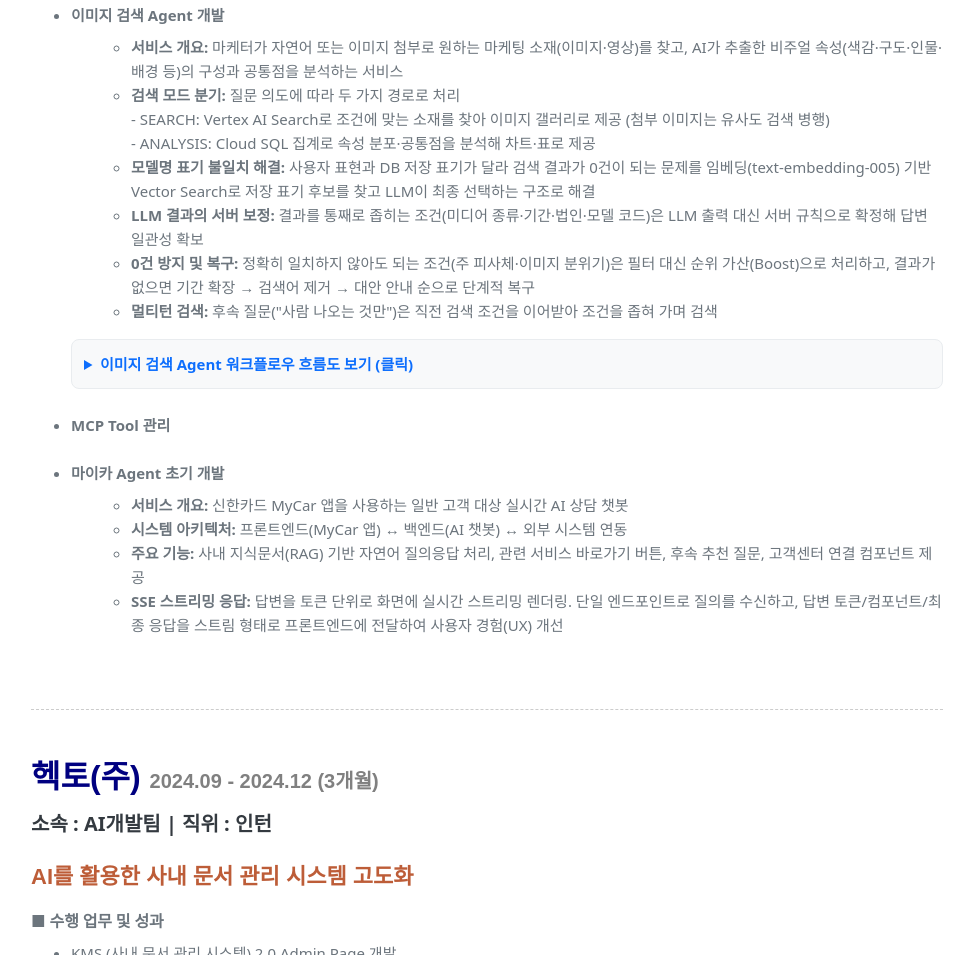
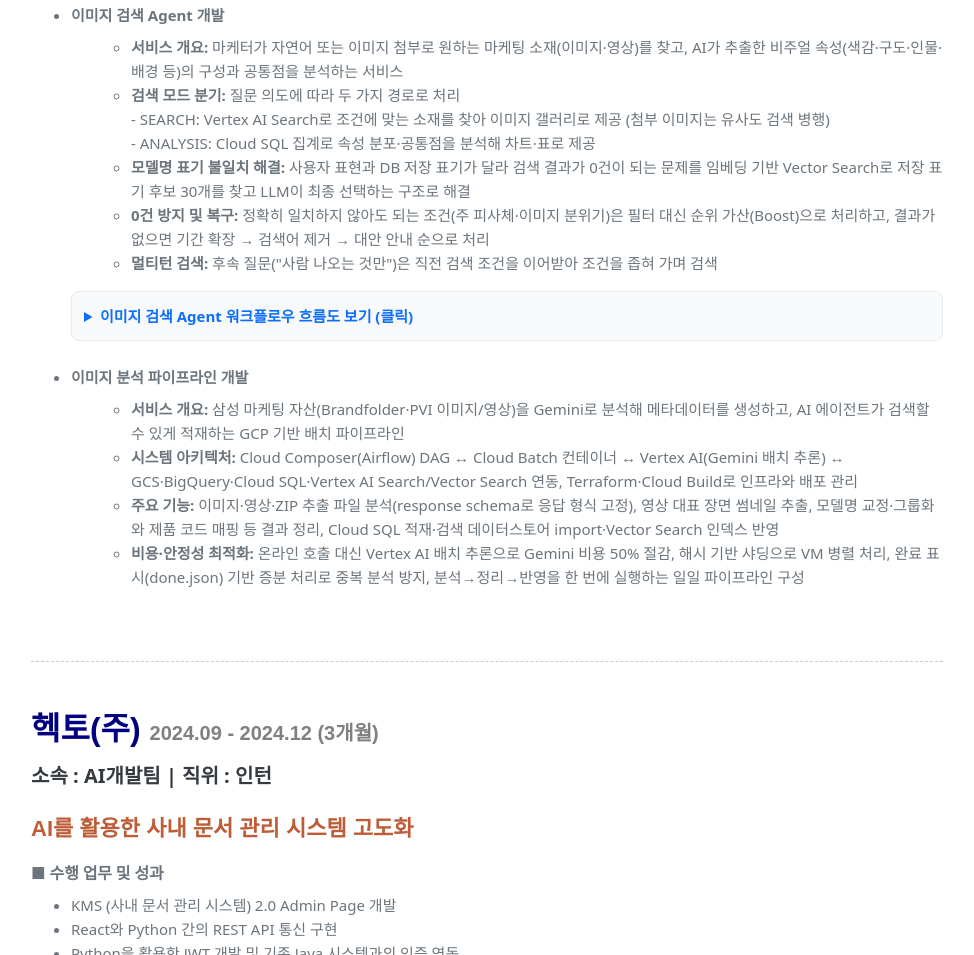
Before and after one commit to whiteblossom/portfolio_page, a plain HTML site: page index.html in a window 1280 px wide. Shown: the part 3607-4562 px from the top of the page, without its empty margins (289-1263 px from the left). Drawn offline with nearby package versions, Linux system fonts and the light colour scheme; a web font is replaced by a local one.

Commit message:
Update index.html

```diff
--- a/index.html
+++ b/index.html
@@ -333,9 +333,8 @@
                                         <br>- SEARCH: Vertex AI Search로 조건에 맞는 소재를 찾아 이미지 갤러리로 제공 (첨부 이미지는 유사도 검색 병행)
                                         <br>- ANALYSIS: Cloud SQL 집계로 속성 분포·공통점을 분석해 차트·표로 제공
                                     </li>
-                                    <li><b>모델명 표기 불일치 해결:</b> 사용자 표현과 DB 저장 표기가 달라 검색 결과가 0건이 되는 문제를 임베딩(text-embedding-005) 기반 Vector Search로 저장 표기 후보를 찾고 LLM이 최종 선택하는 구조로 해결</li>
-                                    <li><b>LLM 결과의 서버 보정:</b> 결과를 통째로 좁히는 조건(미디어 종류·기간·법인·모델 코드)은 LLM 출력 대신 서버 규칙으로 확정해 답변 일관성 확보</li>
-                                    <li><b>0건 방지 및 복구:</b> 정확히 일치하지 않아도 되는 조건(주 피사체·이미지 분위기)은 필터 대신 순위 가산(Boost)으로 처리하고, 결과가 없으면 기간 확장 → 검색어 제거 → 대안 안내 순으로 단계적 복구</li>
+                                    <li><b>모델명 표기 불일치 해결:</b> 사용자 표현과 DB 저장 표기가 달라 검색 결과가 0건이 되는 문제를 임베딩 기반 Vector Search로 저장 표기 후보 30개를 찾고 LLM이 최종 선택하는 구조로 해결</li>
+                                    <li><b>0건 방지 및 복구:</b> 정확히 일치하지 않아도 되는 조건(주 피사체·이미지 분위기)은 필터 대신 순위 가산(Boost)으로 처리하고, 결과가 없으면 기간 확장 → 검색어 제거 → 대안 안내 순으로 처리</li>
                                     <li><b>멀티턴 검색:</b> 후속 질문("사람 나오는 것만")은 직전 검색 조건을 이어받아 조건을 좁혀 가며 검색</li>
                                 </ul>
 
@@ -346,19 +345,19 @@
 [ Start ]
    │
    ▼
-[ Intent Classifier ] : 질문 의도·멀티턴 여부 판정 ── (V1 아님) ──▶ [ 일반 성과 분석 흐름 ]
+[ Intent Classifier ] : 질문 의도·멀티턴 여부 판정 ── (Visual 아님) ──▶ [ 일반 성과 분석 흐름 ]
    │
-   ▼ (V1: 비주얼 자산 검색)
+   ▼ (Visual: 비주얼 자산 검색)
 [ Visual Router ] : 비주얼 흐름 진입, 사용자 원질의 보존
    │
    ▼
-[ Image Analyzer ] : 첨부 이미지 속성 분석 (해상도 PIL + Gemini 속성 분류)
+[ Image Analyzer ] : 첨부 이미지 속성 분석 (이미지 속성 분류)
    │
    ▼
 [ Query Rewriter ] : 영어 검색 문장 생성, 모드(SEARCH/ANALYSIS) 판정, 제품·법인 추출
    │
    ▼
-[ Vector Search ] : 제품명·카테고리·배경색을 저장 표기 후보로 변환 (Vertex Vector Search)
+[ Vector Search ] : 제품명·카테고리·배경색을 저장 표기 후보 검색 (Vertex Vector Search)
    │
    ▼
 [ Filter Refiner ] : LLM이 구조화 필터 생성 → 서버 규칙으로 보정
@@ -378,16 +377,15 @@
 [ End ]</pre>
                                 </details>
                             </li>
-                            <li class="mb-4"><b>MCP Tool 관리</b></li>
                             <li class="mb-4">
-                                <b>마이카 Agent 초기 개발</b>
-                                <ul class="mt-2 text-secondary" style="list-style-type: circle; margin-left: 20px;">
-                                    <li><b>서비스 개요:</b> 신한카드 MyCar 앱을 사용하는 일반 고객 대상 실시간 AI 상담 챗봇</li>
-                                    <li><b>시스템 아키텍처:</b> 프론트엔드(MyCar 앱) ↔ 백엔드(AI 챗봇) ↔ 외부 시스템 연동</li>
-                                    <li><b>주요 기능:</b> 사내 지식문서(RAG) 기반 자연어 질의응답 처리, 관련 서비스 바로가기 버튼, 후속 추천 질문, 고객센터 연결 컴포넌트 제공</li>
-                                    <li><b>SSE 스트리밍 응답:</b> 답변을 토큰 단위로 화면에 실시간 스트리밍 렌더링. 단일 엔드포인트로 질의를 수신하고, 답변 토큰/컴포넌트/최종 응답을 스트림 형태로 프론트엔드에 전달하여 사용자 경험(UX) 개선</li>
-                                </ul>
-                            </li>
+                            <b>이미지 분석 파이프라인 개발</b>
+                            <ul class="mt-2 text-secondary" style="list-style-type: circle; margin-left: 20px;">
+                                <li><b>서비스 개요:</b> 삼성 마케팅 자산(Brandfolder·PVI 이미지/영상)을 Gemini로 분석해 메타데이터를 생성하고, AI 에이전트가 검색할 수 있게 적재하는 GCP 기반 배치 파이프라인</li>
+                                <li><b>시스템 아키텍처:</b> Cloud Composer(Airflow) DAG ↔ Cloud Batch 컨테이너 ↔ Vertex AI(Gemini 배치 추론) ↔ GCS·BigQuery·Cloud SQL·Vertex AI Search/Vector Search 연동, Terraform·Cloud Build로 인프라와 배포 관리</li>
+                                <li><b>주요 기능:</b> 이미지·영상·ZIP 추출 파일 분석(response schema로 응답 형식 고정), 영상 대표 장면 썸네일 추출, 모델명 교정·그룹화와 제품 코드 매핑 등 결과 정리, Cloud SQL 적재·검색 데이터스토어 import·Vector Search 인덱스 반영</li>
+                                <li><b>비용·안정성 최적화:</b> 온라인 호출 대신 Vertex AI 배치 추론으로 Gemini 비용 50% 절감, 해시 기반 샤딩으로 VM 병렬 처리, 완료 표시(done.json) 기반 증분 처리로 중복 분석 방지, 분석→정리→반영을 한 번에 실행하는 일일 파이프라인 구성</li>
+                            </ul>
+                        </li>
                         </ul>
                     </div>
                 </div>
```
